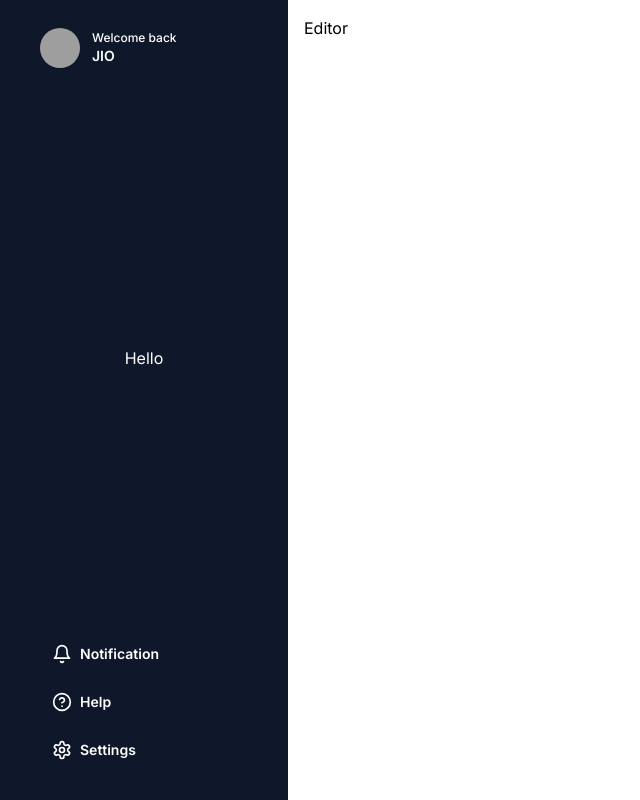
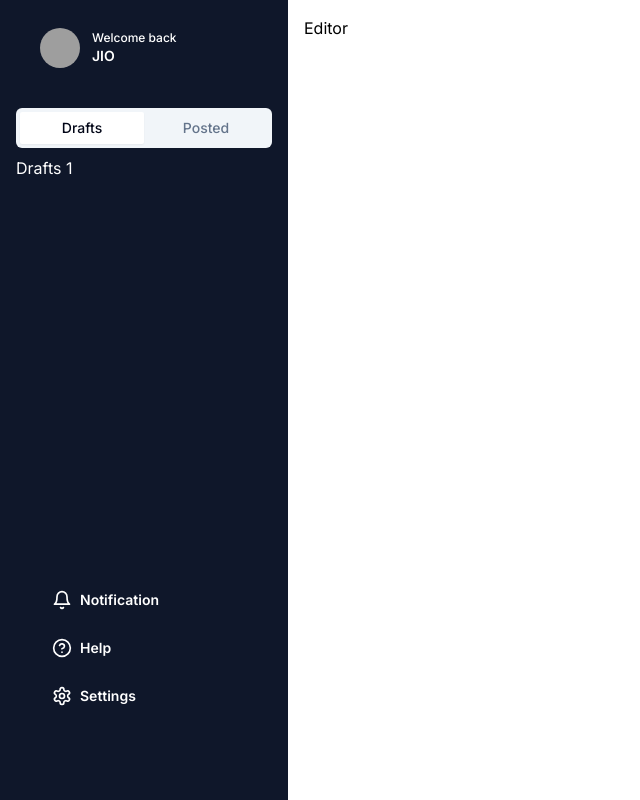
Before and after one commit to JBellord/postwiz, a Next.js app: page /editor in a window 1280 px wide. Shown: the whole page, without its empty margins (0-640 px from the left). Built offline with nearby package versions, Linux system fonts and the light colour scheme; grey boxes are pictures that could not be loaded.

Commit message:
#5 Tabs in sidebar

```diff
--- a/components/custom/sidebar.jsx
+++ b/components/custom/sidebar.jsx
@@ -1,6 +1,7 @@
 import Link from "next/link";
 import { Avatar, AvatarFallback, AvatarImage } from "../ui/avatar";
 import { Bell, HelpCircle, Settings } from "lucide-react";
+import { Tabs, TabsContent, TabsList, TabsTrigger } from "../ui/tabs";
 
 function SidebarItem({ icon, link, name }) {
   return (
@@ -18,7 +19,7 @@ function SidebarItem({ icon, link, name }) {
 
 function EditorSidebar() {
   return (
-    <div className="w-full h-full p-3 flex flex-col justify-between items-center flex-nowrap overflow-hidden">
+    <div className="w-full h-full p-3 flex flex-col justify-start items-center flex-nowrap space-y-6 overflow-hidden">
       <div className="w-full mb-4 px-3 flex justify-start items-center space-x-3">
         <Avatar>
           <AvatarImage src="https://pbs.twimg.com/profile_images/1509994781476376586/s_iiM2YN_400x400.jpg" />
@@ -29,7 +30,14 @@ function EditorSidebar() {
           <span className="font-semibold text-sm">JIO</span>
         </div>
       </div>
-      <div className="flex flex-col justify-start items-start">Hello</div>
+      <Tabs defaultValue="drafts" className="w-64 h-[60%]">
+        <TabsList className="grid w-full grid-cols-2">
+          <TabsTrigger value="drafts">Drafts</TabsTrigger>
+          <TabsTrigger value="posted">Posted</TabsTrigger>
+        </TabsList>
+        <TabsContent value="drafts">Drafts 1</TabsContent>
+        <TabsContent value="posted">Posted 1</TabsContent>
+      </Tabs>
       <div className="w-full grid items-start gap-1">
         <SidebarItem
           icon={<Bell className="h-5 w-5 group-hover:stroke-rose-500" />}
```
